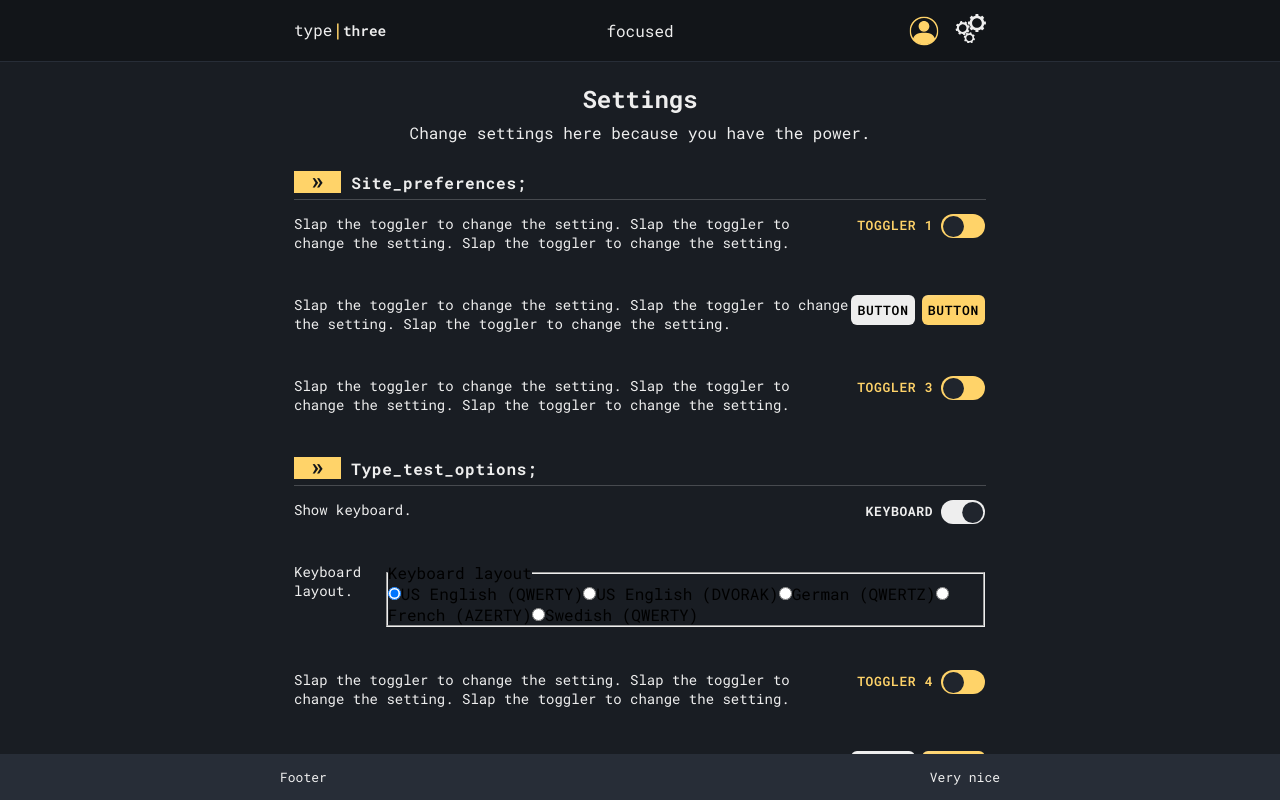
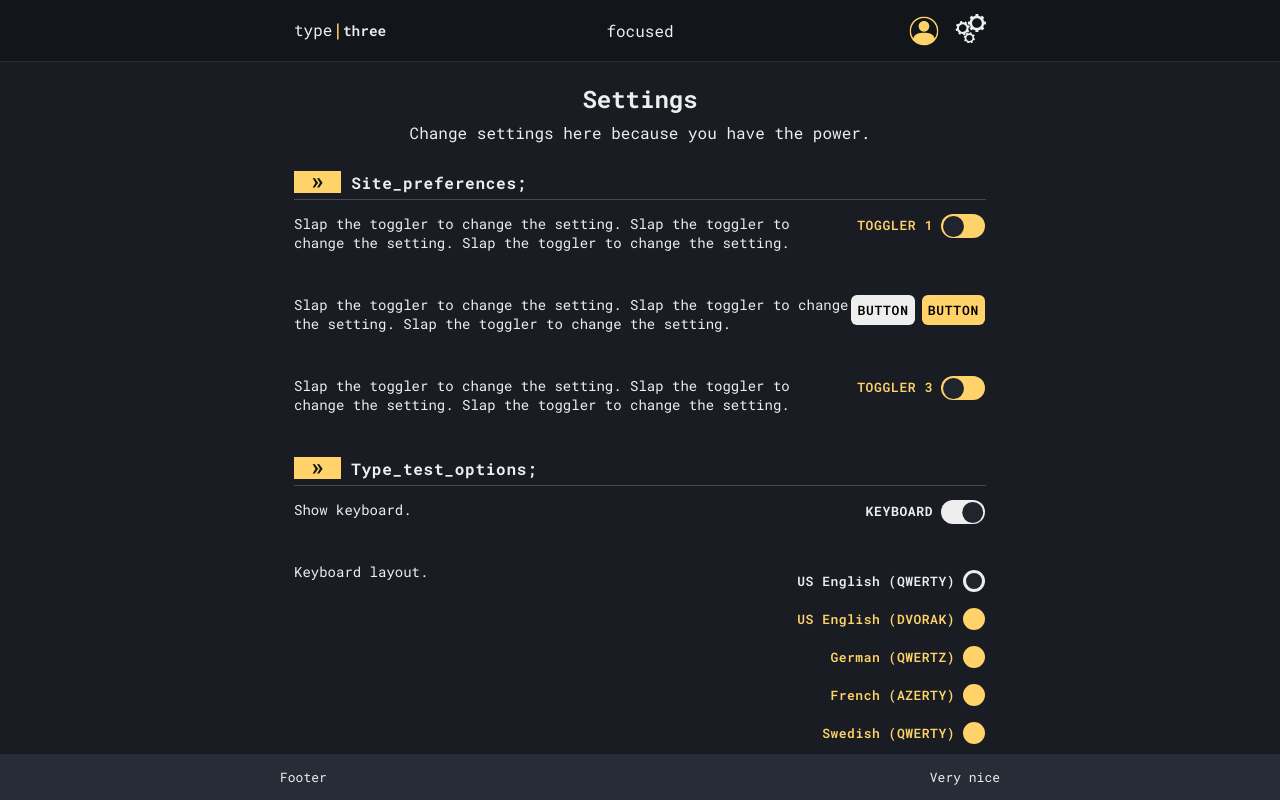
Before and after one commit to patrik-setterberg/typethree, a React (Create React App) app in the folder frontend/: page /settings in a window 1280 px wide. Built offline with nearby package versions, Linux system fonts and the light colour scheme.

Commit message:
Style radio buttons component

```diff
--- a/frontend/src/components/UI/RadioButtons/RadioButtons.styles.ts
+++ b/frontend/src/components/UI/RadioButtons/RadioButtons.styles.ts
@@ -1,17 +1,44 @@
 import styled from "styled-components";
 
 export const Fieldset = styled.fieldset`
-
+  border: none;
 `;
 
 export const Legend = styled.legend`
-
+  position: absolute;
+  visibility: hidden;
 `;
 
-export const Label = styled.label`
+export const Label = styled.label<{ checked: boolean }>`
+  display: flex;
+  justify-content: flex-end;
+  align-items: center;
+  position: relative;
+  padding: 0.5rem 0 0.5rem 0.5rem;
+  color: ${(props) =>
+    props.checked ? props.theme.primary : props.theme.highlight};
+  font-size: 0.8125rem;
+  font-weight: 600;
+  letter-spacing: 0.5px;
+  cursor: pointer;
+  transition: color 0.15s ease-out;
 
+  &::after {
+    content: "";
+    width: 1rem;
+    height: 1rem;
+    background-color: ${(props) =>
+      props.checked ? props.theme.backgroundTertiary : props.theme.highlight};
+    border: 3px solid;
+    border-color: ${(props) =>
+      props.checked ? props.theme.primary : props.theme.highlight};
+    display: inline-block;
+    margin-left: 0.5rem;
+    border-radius: 50%;
+    transition: all 0.15s ease-out;
+  }
 `;
 
 export const RadioButton = styled.input`
-
+  appearance: none;
 `;
--- a/frontend/src/components/UI/RadioButtons/RadioButtons.tsx
+++ b/frontend/src/components/UI/RadioButtons/RadioButtons.tsx
@@ -19,7 +19,7 @@ const RadioButtons = ({
       <S.Legend>{legend}</S.Legend>
       {items.map((item, i) => {
         return (
-          <S.Label key={i}>
+          <S.Label key={i} checked={currentValue === item.value}>
             <S.RadioButton
               type="radio"
               name={name}
```
